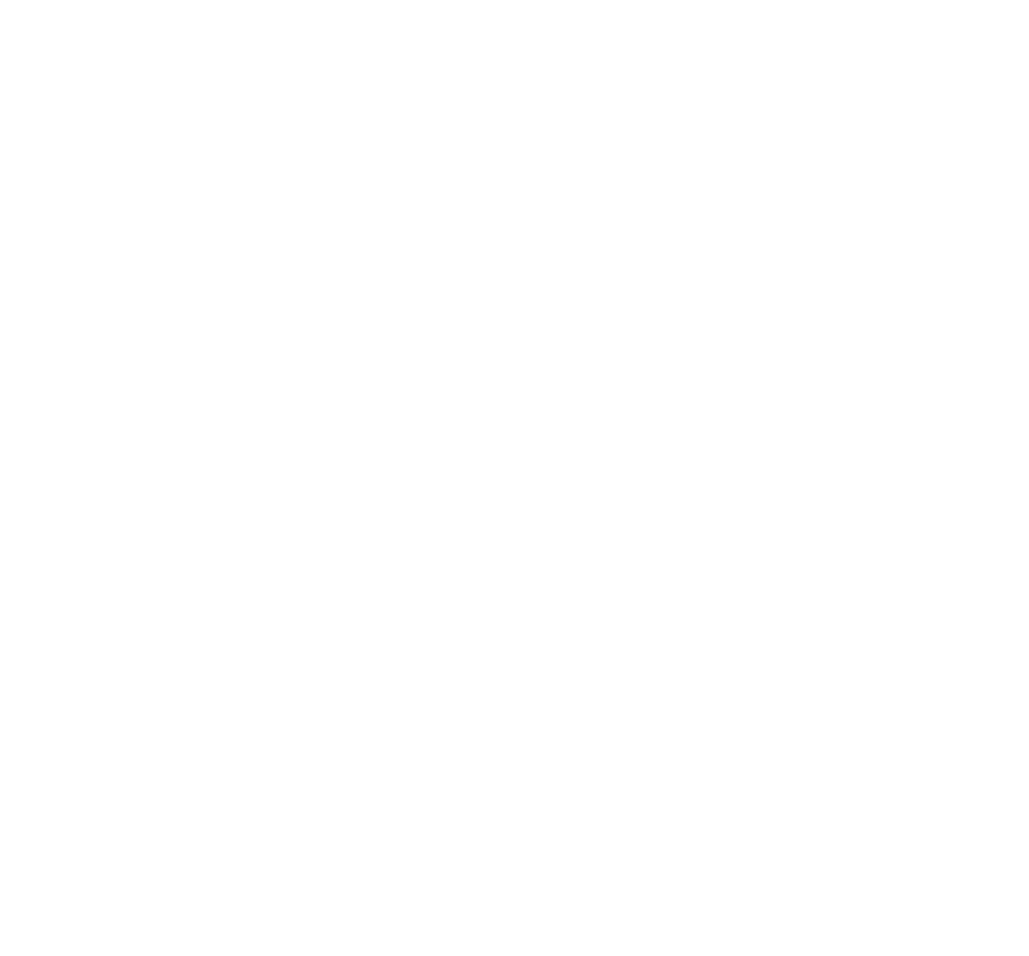
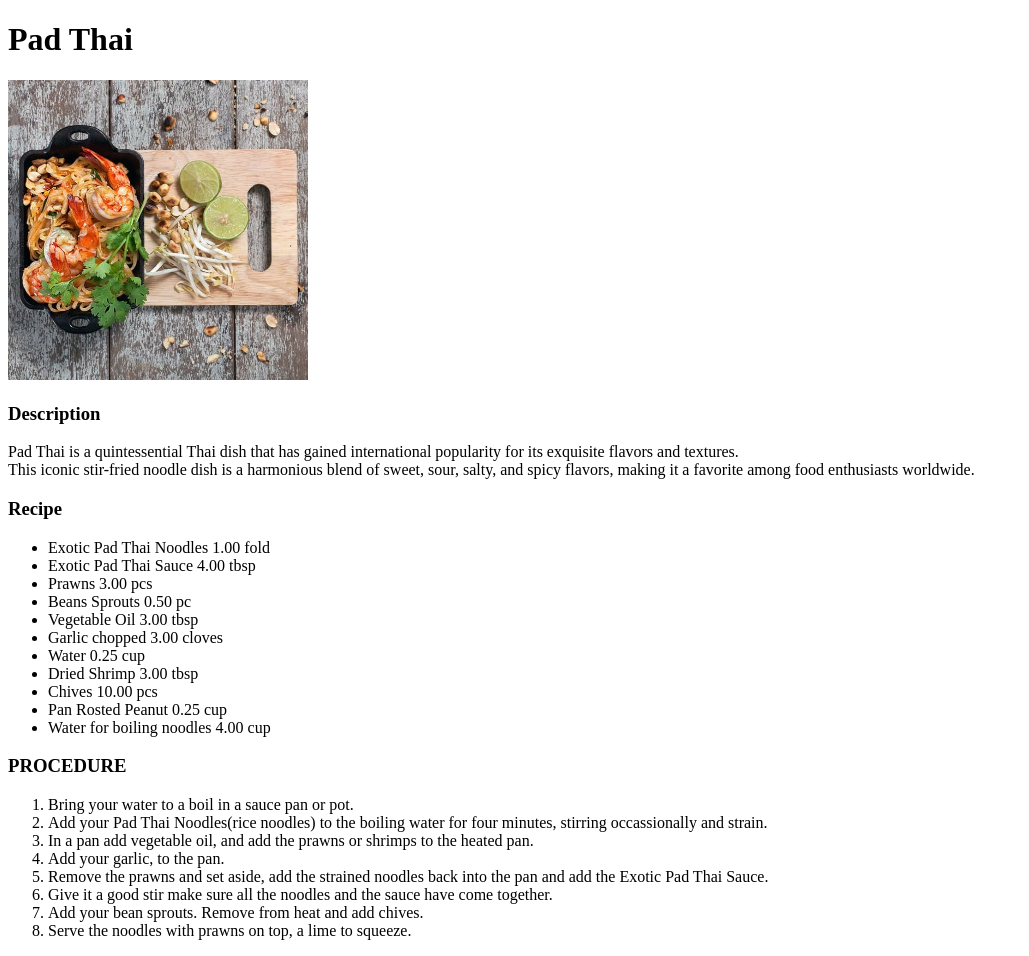
Before and after one commit to RunTheLi/odin-recipes, a plain HTML site: page recipes/padthai.html in a window 1280 px wide. Shown: the whole page, without its empty margins (0-1029 px from the left). Before the commit the page ends 800 px from the top, so only its background shows below. Drawn offline with Linux system fonts and the light colour scheme.

Commit message:
Add recipes

```diff
--- a/recipes/padthai.html
+++ b/recipes/padthai.html
@@ -0,0 +1,45 @@
+<!DOCTYPE html>
+<html lang="en">
+<head>
+    <meta charset="UTF-8">
+    <meta name="viewport" content="width=device-width, initial-scale=1.0">
+    <title>Thaifood</title>
+</head>
+<body>
+    <h1>Pad Thai</h1>
+    <img src="../Images/PadThai.jpg" alt="Padthai" width="300px" height="300px"/>
+    <h3>Description</h3>
+    <p>
+        Pad Thai is a quintessential Thai dish that has gained international popularity for its exquisite flavors and textures.<br>
+        This iconic stir-fried noodle dish is a harmonious blend of sweet, sour, salty, and spicy flavors, making it a favorite among food enthusiasts worldwide.</p>
+    <h3>Recipe</h3>
+    <ul>
+        <li>Exotic Pad Thai Noodles	1.00 fold</li>
+        <li>Exotic Pad Thai Sauce	4.00 tbsp</li>
+        <li>Prawns	3.00 pcs</li>
+        <li>Beans Sprouts	0.50 pc</li>
+        <li>Vegetable Oil	3.00 tbsp</li>
+        <li>Garlic chopped	3.00 cloves</li>
+        <li>Water	0.25 cup</li>
+        <li>Dried Shrimp	3.00 tbsp</li>
+        <li>Chives	10.00 pcs</li>
+        <li>Pan Rosted Peanut	0.25 cup</li>
+        <li>Water for boiling noodles	4.00 cup</li>
+    </ul>
+    <h3>PROCEDURE</h3>
+    <ol>
+        <li>Bring your water to a boil in a sauce pan or pot.</li>
+        <li>Add your Pad Thai Noodles(rice noodles) to the boiling water
+            for four minutes, stirring occassionally and strain.</li>
+        <li>In a pan add vegetable oil, and add the prawns or shrimps to
+            the heated pan.</li>
+        <li> Add your garlic, to the pan.</li>
+        <li>Remove the prawns and set aside, add the strained noodles
+            back into the pan and add the Exotic Pad Thai Sauce.</li>
+        <li>Give it a good stir make sure all the noodles and the sauce
+            have come together.</li>
+        <li>Add your bean sprouts. Remove from heat and add chives.</li>
+        <li>Serve the noodles with prawns on top, a lime to squeeze.</li>
+    </ol>
+</body>
+</html>
```
Also changed, not shown: index.html (+9 -2 lines), Images/PadThai.jpg (added).
